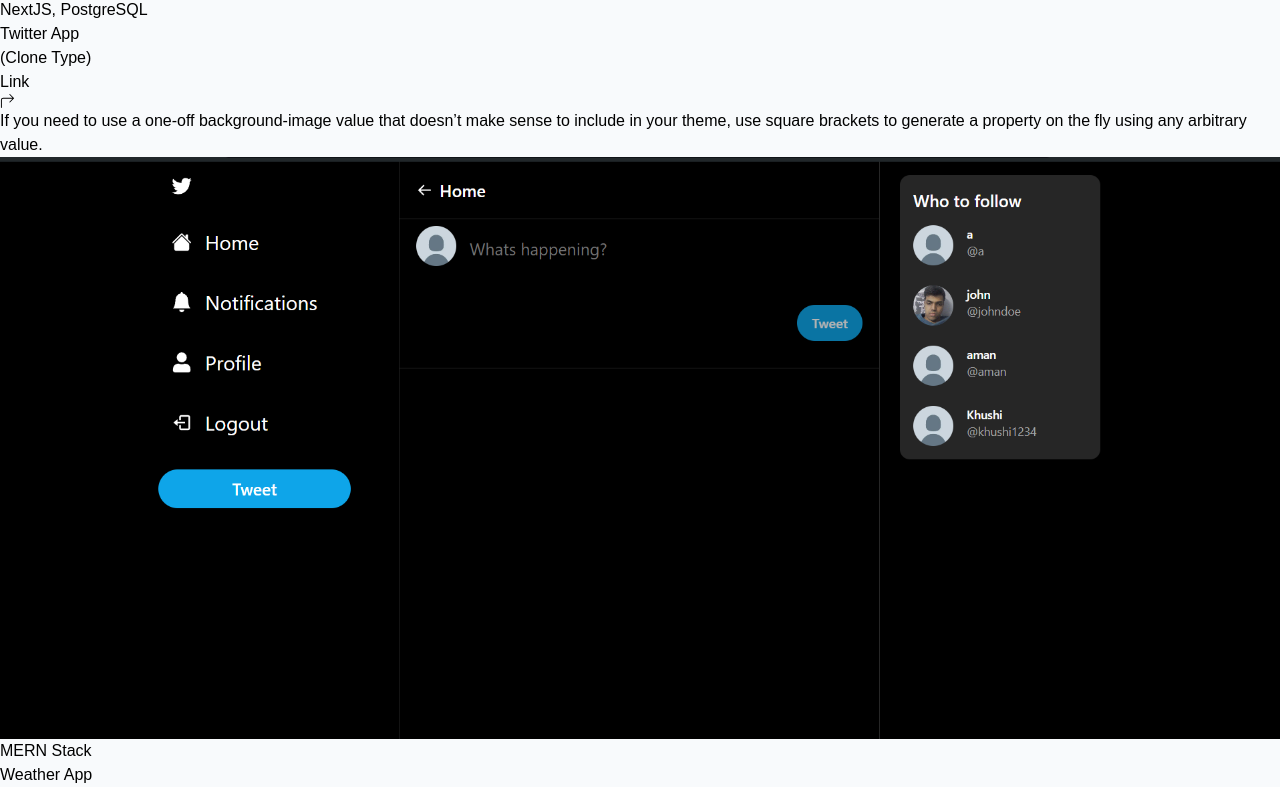
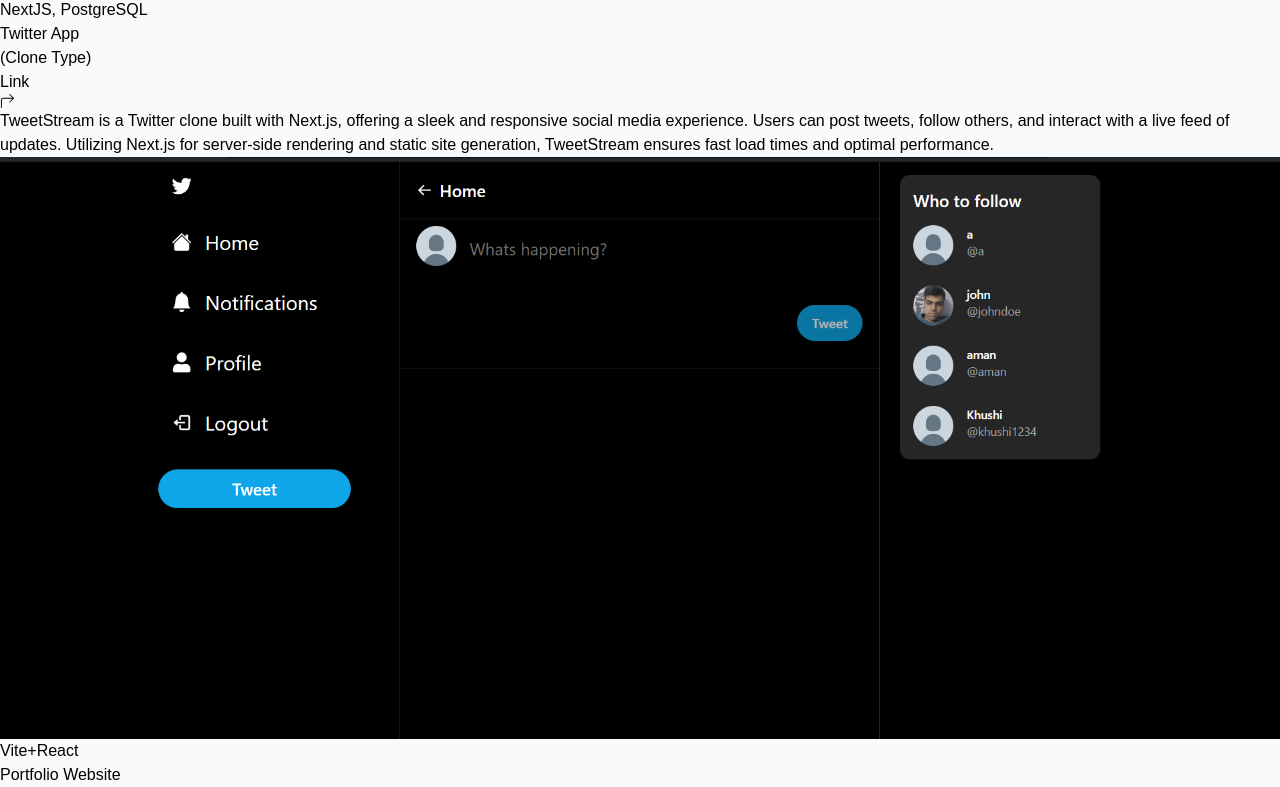
Before and after one commit to kingtyrant69/portfolio, a React (Vite) app: page / in a window 1280 px wide. Shown: the part 1793-2580 px from the top of the page. Built offline with nearby package versions, Linux system fonts and the light colour scheme.

Commit message:
form changes

```diff
--- a/src/assets/contact.jsx
+++ b/src/assets/contact.jsx
@@ -50,7 +50,7 @@
           <p className="xl:text-[130px] lg:text-[100px] text-[60px] text-white inline leading-none font-[500] tracking-[-.01em]">Get In Touch With Me!</p>
           <div className="flex justify-between lg:items-center flex-col lg:flex-row gap-10">
           <div className="form-container">
-            <form className="form">
+            <form className="form" action="mailto:aman.agarwal.1509@gmail.com" method="POST" encType="text/plain" name="EmailForm">
               <div className="form-group">
                 <label htmlFor="email">Email:</label>
                 <input type="text" id="email" name="email" required="" />
--- a/src/assets/projects.jsx
+++ b/src/assets/projects.jsx
@@ -13,7 +13,7 @@
           <ProjectCard
             title="Testimonials"
             footer="Saas Product"
-            content="You can also use variant modifiers to target media queries like responsive breakpoints, dark mode, prefers-reduced-motion, and more. For example, use md:bg-gradient-to-r to apply the bg-gradient-to-r utility at only medium screen sizes and above."
+            content="Our MERN stack project, Testimonials, is designed to collect and showcase user feedback seamlessly. Utilizing MongoDB for data storage, Express.js and Node.js for server-side logic, and React for a dynamic front-end, this application allows users to submit, view, and manage testimonials effortlessly."
             image_url="/image.png"
             stack="MERN Stack"
             color="bg-[#d2d6e0]"
@@ -23,7 +23,7 @@
           <ProjectCard
             title="Twitter App"
             footer="Clone Type"
-            content="If you need to use a one-off background-image value that doesn’t make sense to include in your theme, use square brackets to generate a property on the fly using any arbitrary value."
+            content="TweetStream is a Twitter clone built with Next.js, offering a sleek and responsive social media experience. Users can post tweets, follow others, and interact with a live feed of updates. Utilizing Next.js for server-side rendering and static site generation, TweetStream ensures fast load times and optimal performance. "
             image_url="/image2.png"
             stack="NextJS, PostgreSQL"
             color="bg-red-200"
@@ -31,11 +31,11 @@
         </div>
         <div className="sticky top-0">
           <ProjectCard
-            title="Weather App"
-            footer="External Api"
-            content="You can also use variant modifiers to target media queries like responsive breakpoints, dark mode, prefers-reduced-motion, and more. For example, use md:bg-gradient-to-r to apply the bg-gradient-to-r utility at only medium screen sizes and above."
-            image_url="/image.png"
-            stack="MERN Stack"
+            title="Portfolio Website"
+            footer="Portfolio"
+            content="My Portfolio is a sleek, modern portfolio website crafted with Vite and React. Leveraging Vite's fast build times and hot module replacement, My Portfolio offers a smooth, responsive experience for viewing projects, skills, and achievements."
+            image_url="/image3.png"
+            stack="Vite+React"
             color="bg-[#a29ab9]"
           />
         </div>
```
Also changed, not shown: public/1.avif (deleted), public/image3.png (added).
